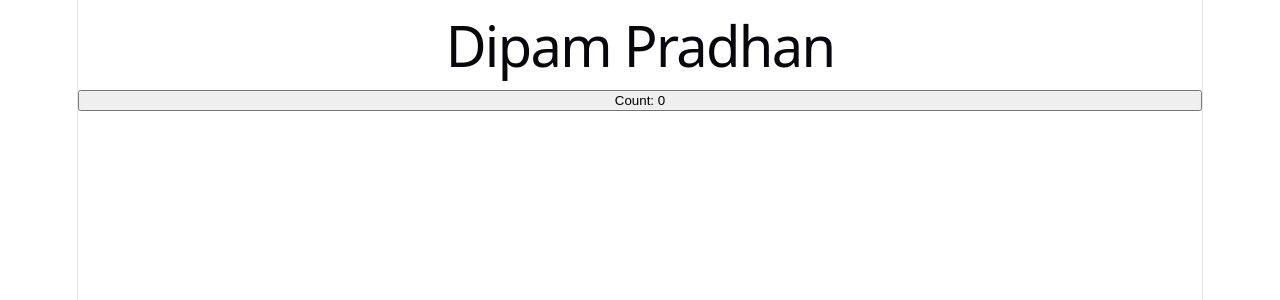
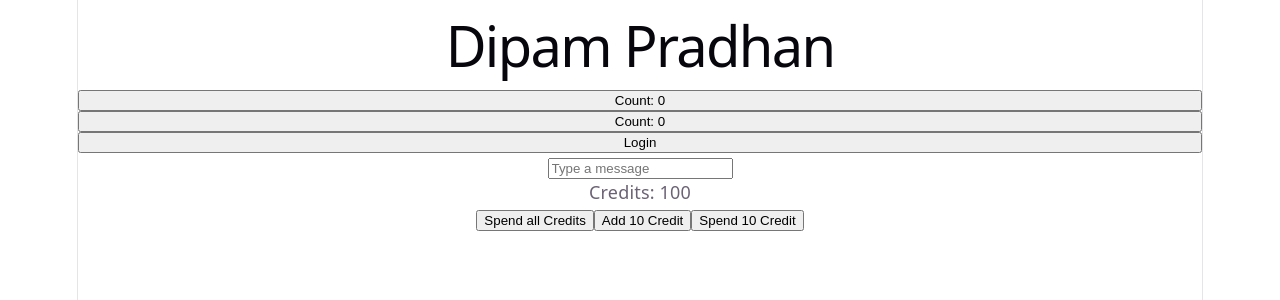
Before and after one commit to DipamPradhan/react19, a React (Vite) app in the folder STATE-DEMO/: page / in a window 1280 px wide. Shown: the top 300 px of the page. Built offline with nearby package versions, Linux system fonts and the light colour scheme.

Commit message:
Hooks useState

```diff
--- a/STATE-DEMO/src/App.jsx
+++ b/STATE-DEMO/src/App.jsx
@@ -1,10 +1,15 @@
 import './App.css'
 import { Counter } from './Counter'
+import { LoginCard } from './LoginCard'
+import { UserDashboard } from './UserDashboard'
 function App() {
   return (
     <>
     <h1>Dipam Pradhan</h1>
     <Counter/>
+    <Counter/>
+    <LoginCard/>
+    <UserDashboard isPremium={true}/>
     </>
   )
 }
--- a/STATE-DEMO/src/Counter.jsx
+++ b/STATE-DEMO/src/Counter.jsx
@@ -1,6 +1,9 @@
 import { useState } from "react";
 export const Counter = () =>{
-    const [count, setCount] = useState(0)
+    const [count, setCount] = useState(()=>{
+        console.log("Initial State function called");
+        return 0;
+    })
     //currentVal, setterFunction
     console.log("Counter Component : ",count);
     const handleClick = () =>{
--- /dev/null
+++ b/STATE-DEMO/src/LoginCard.jsx
@@ -0,0 +1,24 @@
+import { useState } from "react"
+export const LoginCard = () =>{
+    const [isLoggedIn, setIsLoggedin] = useState(false);
+    const [message,setMessage] = useState("");
+
+    const handleLogin = () =>{
+        setIsLoggedin(!isLoggedIn);
+    }
+
+    const handleChange=(event)=>{
+        setMessage(event.target.value)
+    }
+
+
+    return(
+        <>
+        <button onClick={handleLogin}>{isLoggedIn ? "Logout" : "Login"}</button>
+        <div>
+            <input type="text" placeholder="Type a message" value={message} onChange={handleChange} />
+            <p>{message}</p>
+        </div>
+        </>
+    )
+}
--- /dev/null
+++ b/STATE-DEMO/src/UserDashboard.jsx
@@ -0,0 +1,28 @@
+import { useState } from "react"
+export const UserDashboard = ({isPremium}) =>{
+    const [credits, setCredits] = useState(100);
+
+    if(!isPremium){
+        return <div>Upgrade to premium</div>
+    }
+    const handleCredit = (type)=>{
+        setCredits(
+            credits=>{
+                if(type=="add"){
+                    return credits<100?credits+10:credits;
+                }else{
+                    return credits>0?credits-10:credits;
+                }
+            }
+        )
+    }
+
+    return(
+        <div>
+            <p>Credits: {credits}</p>
+            <button onClick={()=>setCredits(0)}>Spend all Credits</button>
+            <button onClick={()=>{handleCredit("add")}}>Add 10 Credit</button>
+            <button onClick={()=>{handleCredit("minus")}}>Spend 10 Credit</button>
+        </div>
+    )
+}
```
